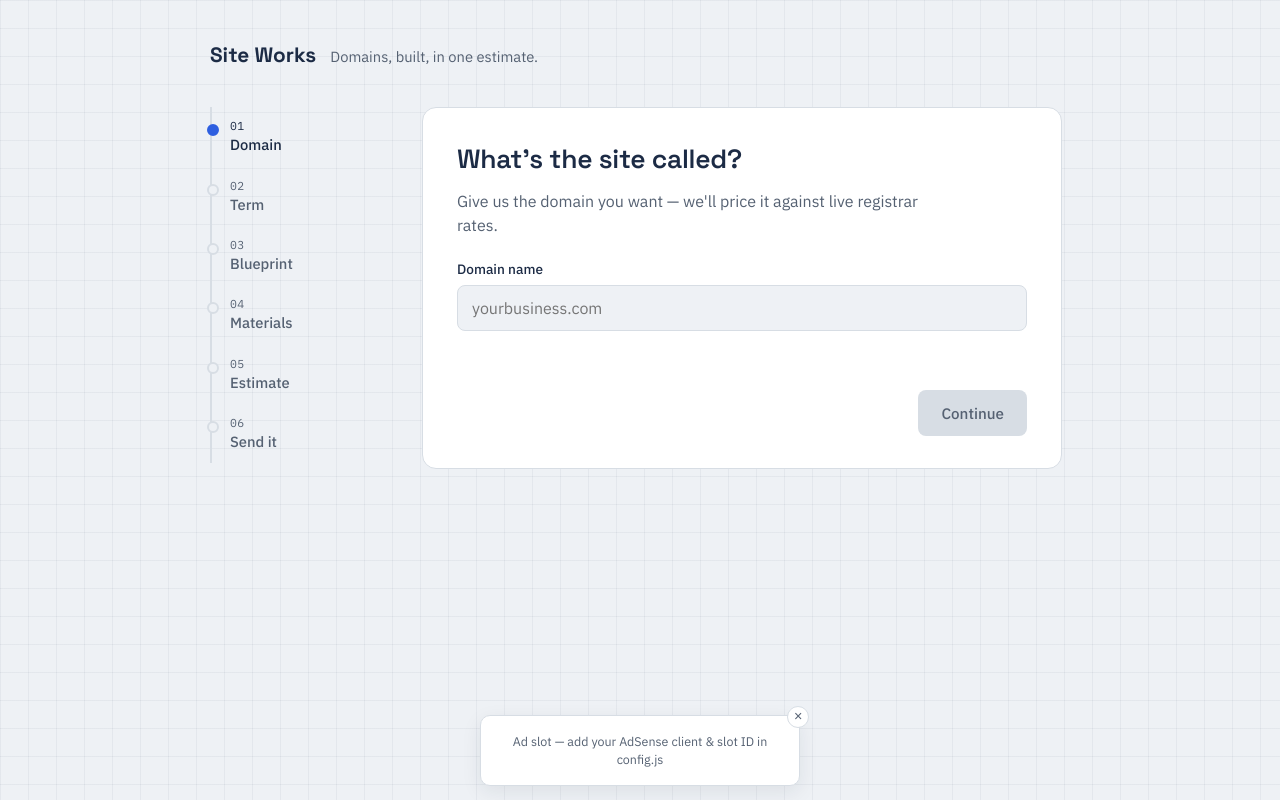
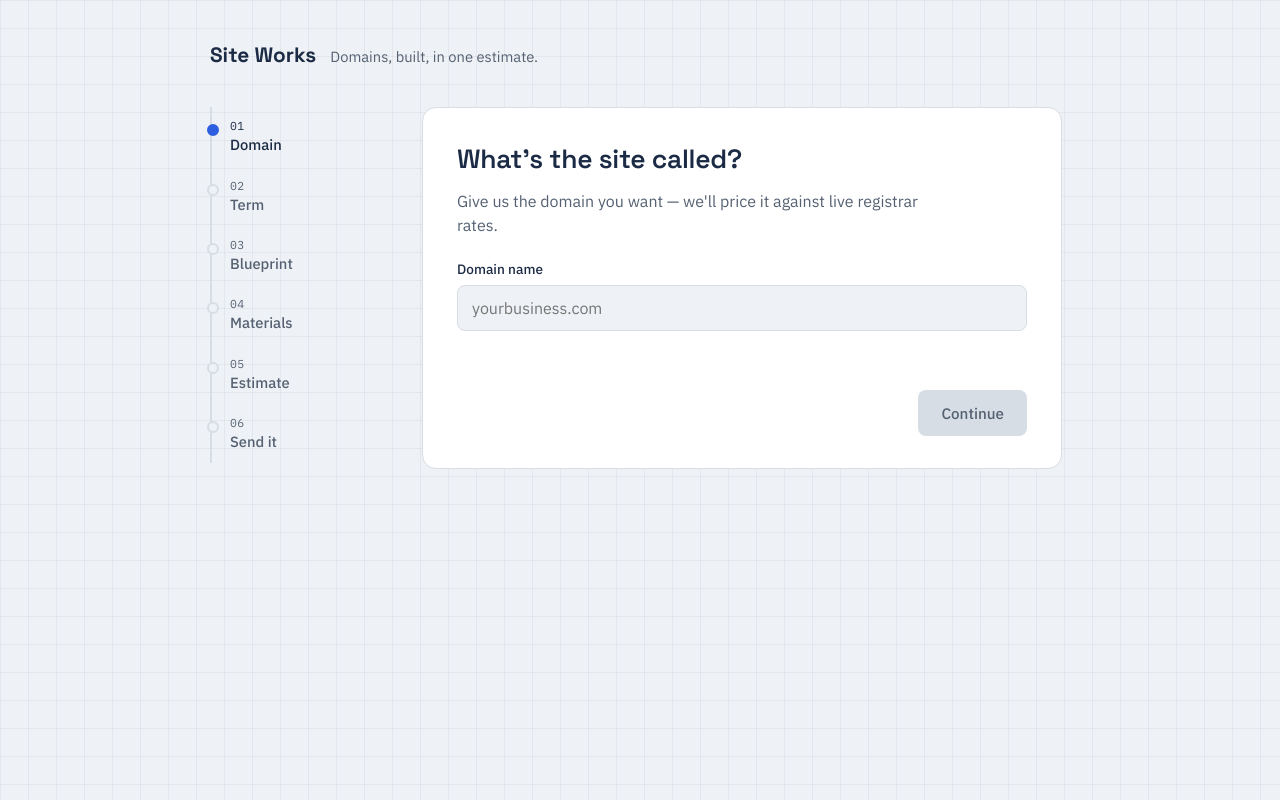
Before and after one commit to judebrewster1-design/peltierdevelopment, a plain HTML site: page index.html in a window 1280 px wide. Drawn offline with Linux system fonts and the light colour scheme.

Commit message:
Update index.html

```diff
--- a/index.html
+++ b/index.html
@@ -154,9 +154,8 @@
   </div>
 </div>
 
-<div class="ad-slot" id="adSlot">
-  <button class="ad-close" id="adClose" aria-label="Hide advertisement">×</button>
-  <div id="adBody"></div>
+
+
 </div>
 
 <script src="config.js"></script>
```
